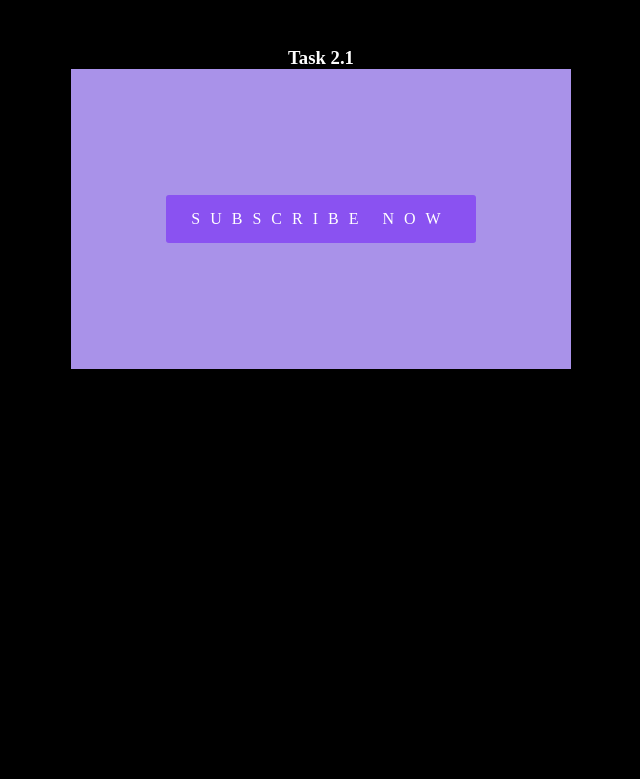
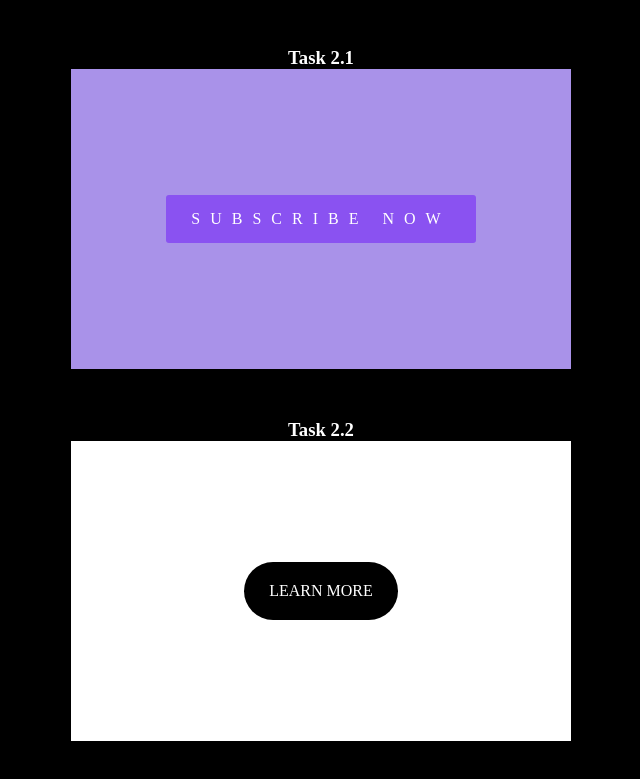
Before and after one commit to KirillSerg/attech-4_animetion, a plain HTML site: page index.html in a window 1280 px wide. Shown: the part 425-1204 px from the top of the page, without its empty margins (319-959 px from the left). Before the commit the page ends 844 px from the top, so only its background shows below. Drawn offline with Linux system fonts and the light colour scheme.

Commit message:
added task 2.2

```diff
--- a/index.html
+++ b/index.html
@@ -40,5 +40,11 @@
         <button class="btn-1" type="button">subscribe now</button>
     </div>
 
+    <!-- Task 2.2 -->
+    <h3>Task 2.2</h3>
+    <div class="field-2-2">
+        <button class="btn-2" type="button">learn more</button>
+    </div>
+
 </body>
 </html>
--- a/lib/css/styles.css
+++ b/lib/css/styles.css
@@ -59,10 +59,36 @@ text-transform: uppercase;
 font-weight: lighter;
 color: #fff;
 letter-spacing: 10px;
-transition: transform 0.5s ease-in, box-shadow 0.5s ease-in;
+transition: transform 0.2s ease-in, box-shadow 0.2s ease-in;
 }
 
 .btn-1:hover {
     transform:  translateY(6px);
     box-shadow: 0 22px 5px -10px rgb(152, 89, 224);
 }
+
+/* Task 2.2 */
+.field-2-2 {
+    display: flex;
+    justify-content: center;
+    align-items: center;
+    width: 500px;
+    height: 300px;
+    background-color: #fff;
+    margin-bottom: 50px;
+}
+
+.btn-2 {
+    all: unset;
+    border-radius: 50px;
+    cursor: pointer;
+    padding: 20px 25px;
+    background-color: #000;
+    text-transform: uppercase;
+    font-weight: lighter;
+    color: #fff;
+}
+
+.btn-2:hover {
+    background-color: rgb(42, 231, 168);
+}
```
